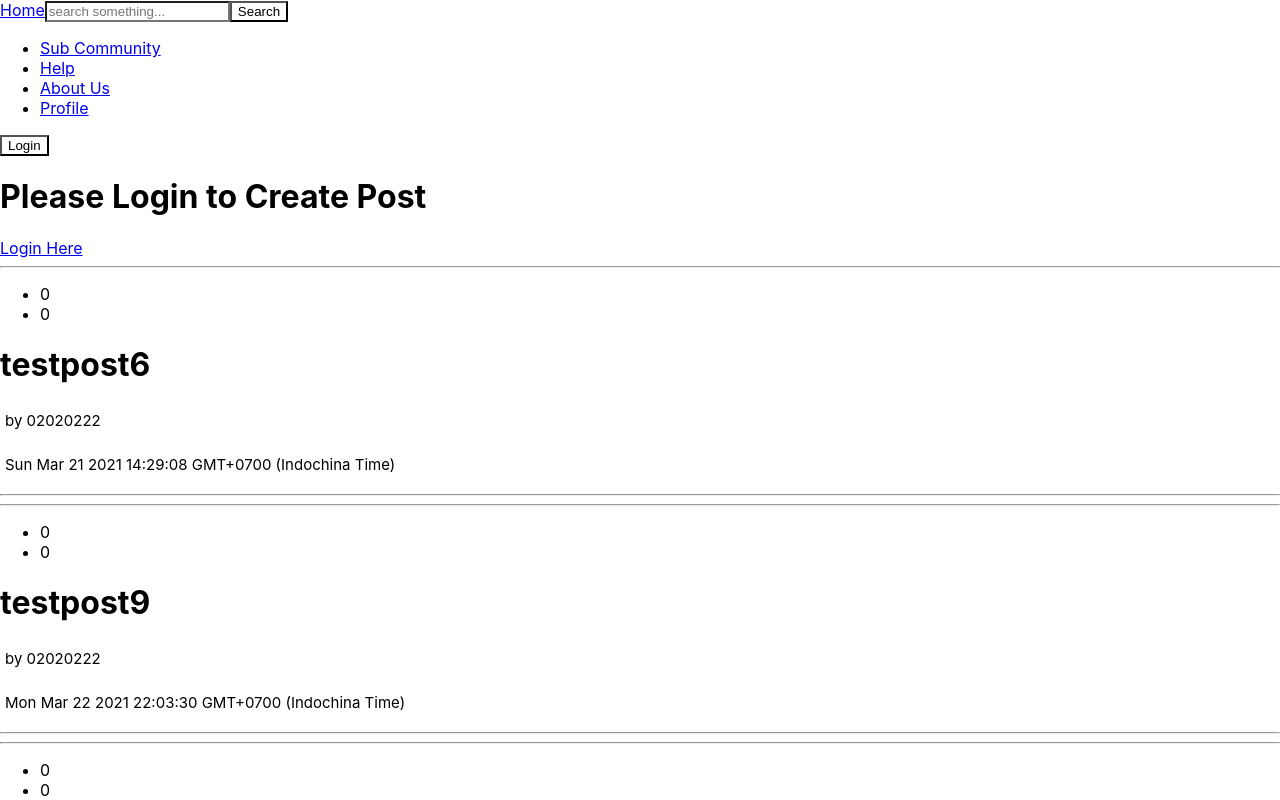
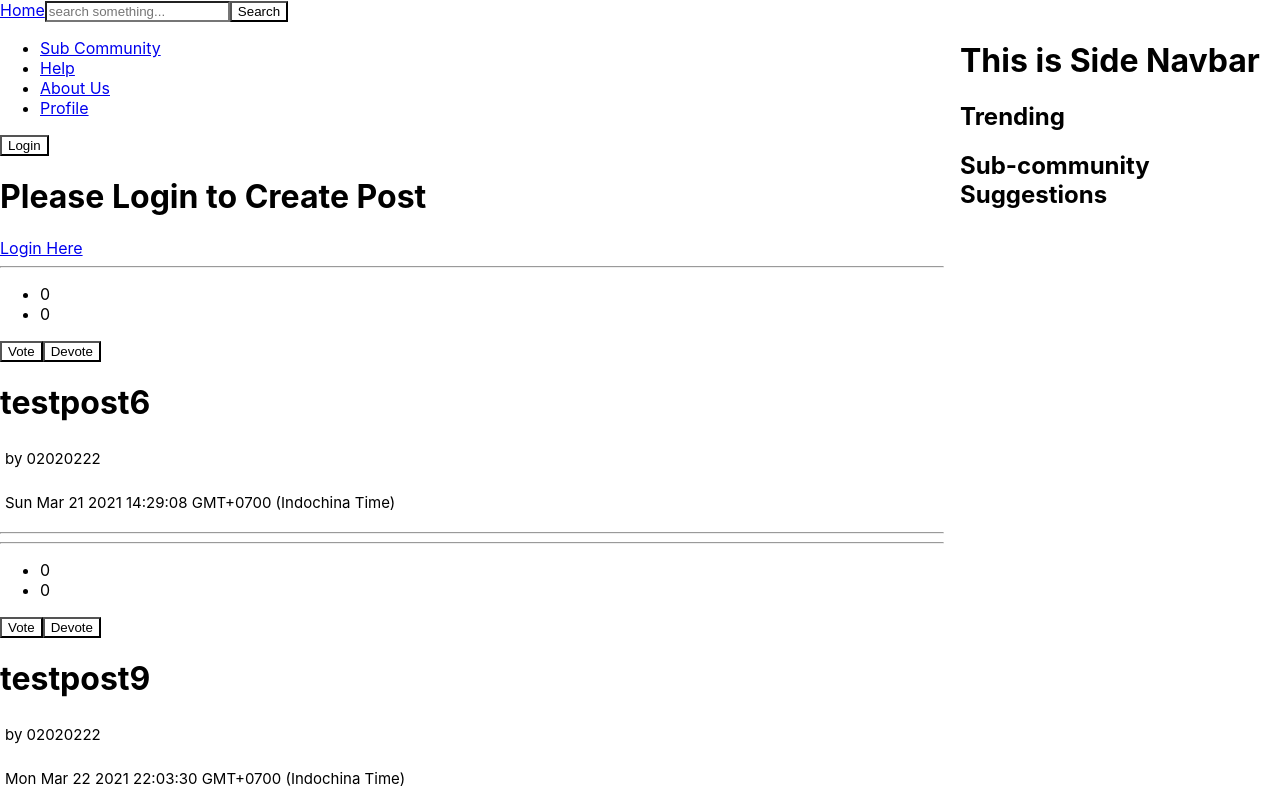
Before and after one commit to Tecivity/KDIT_Frontend_React, a React (Create React App) app: page / in a window 1280 px wide. Shown: the top 800 px of the page. Built offline with nearby package versions, Linux system fonts and the light colour scheme.

Commit message:
Sidenav and Votepost

```diff
--- a/src/components/Card/Post.js
+++ b/src/components/Card/Post.js
@@ -1,6 +1,6 @@
 import React, { useState, useEffect } from 'react';
 
-const Post = ({ post }) => {
+const Post = ({ post, upVote, downVote }) => {
 	//States
 	const [posts, setPosts] = useState(post);
 
@@ -14,6 +14,8 @@ const Post = ({ post }) => {
 					<li>{post.voteUp}</li>
 					<li>{post.voteDown}</li>
 				</ul>
+				<button onClick={() => upVote(post.id)}>Vote</button>
+				<button onClick={() => downVote(post.id)}>Devote</button>
 				<h1>{post.content}</h1>
 				<p>by {post.userid}</p>
 				<p>{post.timeStamp}</p>
--- a/src/components/Card/index.js
+++ b/src/components/Card/index.js
@@ -94,12 +94,28 @@ export default function Card() {
 		setPosts(newPosts);
 	};
 
+	const upVote = (id) => {
+		const targetPostIndex = posts.findIndex((post) => post.id === id);
+		const newPosts = [...posts];
+		newPosts[targetPostIndex].voteUp += 1;
+		setPosts(newPosts);
+	};
+
+	const downVote = (id) => {
+		const targetPostIndex = posts.findIndex((post) => post.id === id);
+		const newPosts = [...posts];
+		newPosts[targetPostIndex].voteDown += 1;
+		setPosts(newPosts);
+	};
+
 	return (
 		<div className="card">
 			<PostForm updatePost={updatePost} />
 			<div className="content">
 				{posts.map((post) => {
-					return <Post post={post} />;
+					return (
+						<Post post={post} upVote={upVote} downVote={downVote} />
+					);
 				})}
 			</div>
 		</div>
--- a/src/components/SideNavbar/index.css
+++ b/src/components/SideNavbar/index.css
@@ -0,0 +1,10 @@
+.side-navbar {
+	height: 100%; /* Full-height: remove this if you want "auto" height */
+	width: 20rem; /* Set the width of the sidebar */
+	position: fixed; /* Fixed Sidebar (stay in place on scroll) */
+	z-index: 1; /* Stay on top */
+	top: 0; /* Stay at the top */
+	right: 0;
+	overflow-x: hidden; /* Disable horizontal scroll */
+	padding-top: 20px;
+}
--- a/src/components/SideNavbar/index.js
+++ b/src/components/SideNavbar/index.js
@@ -5,7 +5,7 @@ import React from 'react';
 const SideNavbar = () => {
 	return (
 		<>
-			<div>
+			<div className="side-navbar">
 				<h1>This is Side Navbar</h1>
 				<h2>Trending</h2>
 				<h2>Sub-community Suggestions</h2>
--- a/src/index.css
+++ b/src/index.css
@@ -1,13 +1,14 @@
 body {
-  margin: 0;
-  font-family: -apple-system, BlinkMacSystemFont, 'Segoe UI', 'Roboto', 'Oxygen',
-    'Ubuntu', 'Cantarell', 'Fira Sans', 'Droid Sans', 'Helvetica Neue',
-    sans-serif;
-  -webkit-font-smoothing: antialiased;
-  -moz-osx-font-smoothing: grayscale;
+	margin: 3rem;
+	padding-right: 21rem;
+	font-family: -apple-system, BlinkMacSystemFont, 'Segoe UI', 'Roboto',
+		'Oxygen', 'Ubuntu', 'Cantarell', 'Fira Sans', 'Droid Sans',
+		'Helvetica Neue', sans-serif;
+	-webkit-font-smoothing: antialiased;
+	-moz-osx-font-smoothing: grayscale;
 }
 
 code {
-  font-family: source-code-pro, Menlo, Monaco, Consolas, 'Courier New',
-    monospace;
+	font-family: source-code-pro, Menlo, Monaco, Consolas, 'Courier New',
+		monospace;
 }
```
